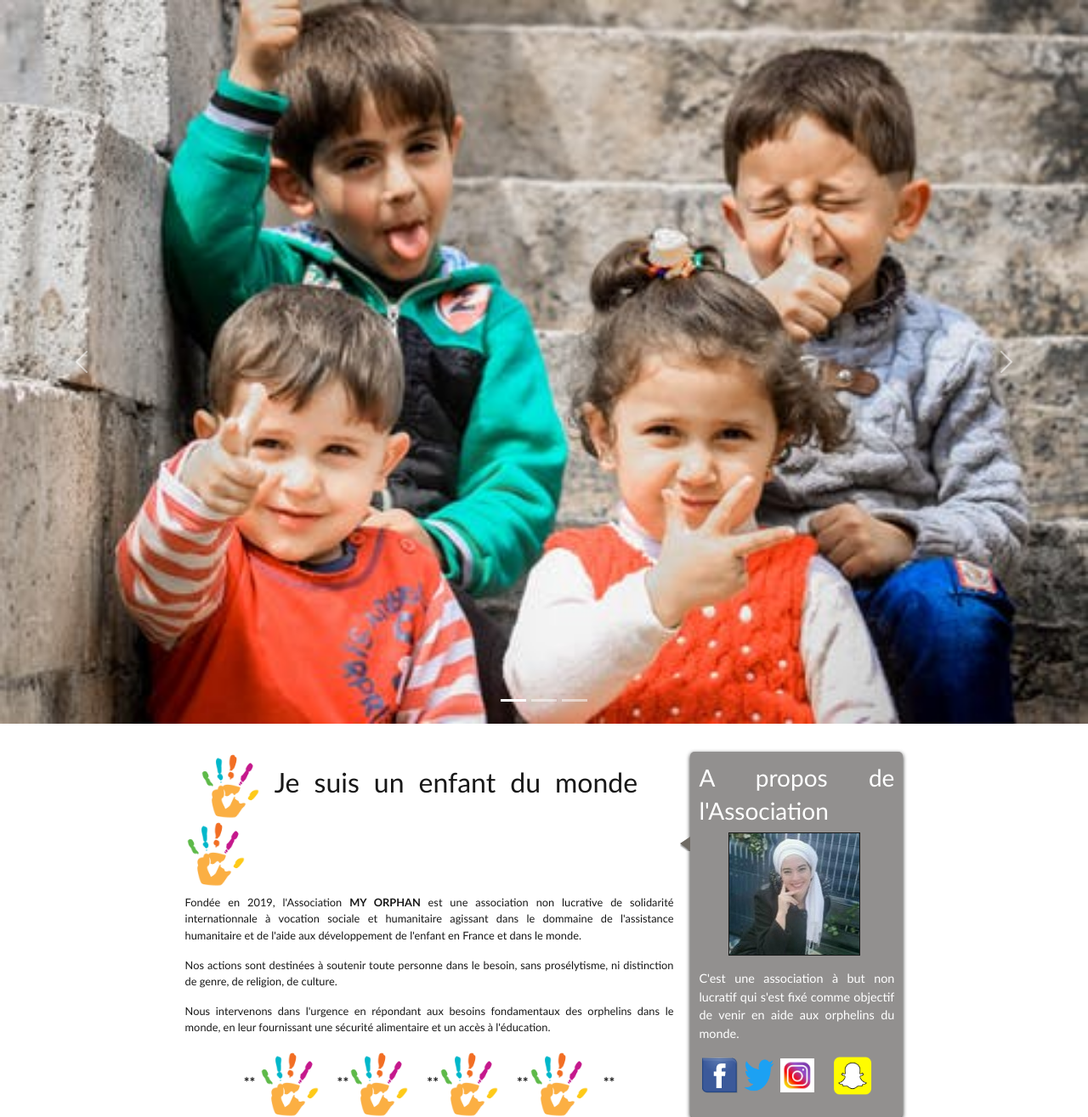
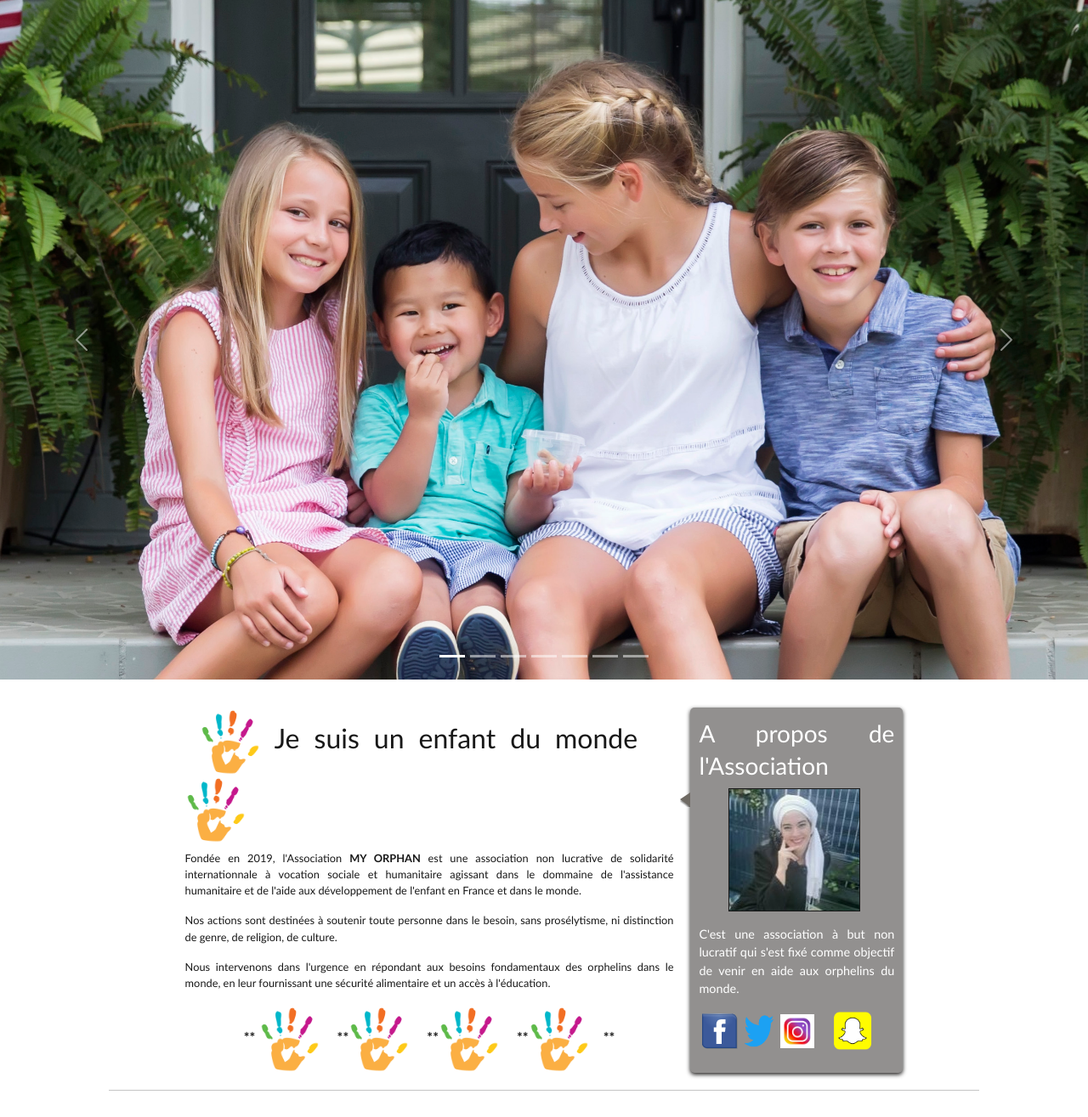
Before and after one commit to Az-rou/MyOrphan, a PHP site: page / in a window 1280 px wide. Shown: the part 80-1395 px from the top of the page at 85% size. Run offline with PHP 8.4, Linux system fonts and the light colour scheme.

Commit message:
Ajout image dans la carousel

```diff
--- a/MyOrphan.css
+++ b/MyOrphan.css
@@ -426,6 +426,10 @@ footer h1
     margin-right: auto;
 }
 
+.orphan-carousel-item{
+    height: 800px;
+}
+
 @media all and (max-device-width: 480px)
 {
     /* Vos règles CSS pour les mobiles ici */
--- a/index.php
+++ b/index.php
@@ -12,22 +12,39 @@
         <?php include('composant/menu.html');?>
     <div>
     <div class="carousel" style="height:350px">
-    <div id="carouselExampleIndicators" class="carousel slide" data-bs-ride="true">
+    <div id="carouselExampleIndicators" class="carousel slide" data-bs-ride="false">
       <div class="carousel-indicators">
         <button type="button" data-bs-target="#carouselExampleIndicators" data-bs-slide-to="0" class="active" aria-current="true" aria-label="Slide 1"></button>
         <button type="button" data-bs-target="#carouselExampleIndicators" data-bs-slide-to="1" aria-label="Slide 2"></button>
         <button type="button" data-bs-target="#carouselExampleIndicators" data-bs-slide-to="2" aria-label="Slide 3"></button>
+          <button type="button" data-bs-target="#carouselExampleIndicators" data-bs-slide-to="3" aria-label="Slide 4"></button>
+          <button type="button" data-bs-target="#carouselExampleIndicators" data-bs-slide-to="4" aria-label="Slide 5"></button>
+          <button type="button" data-bs-target="#carouselExampleIndicators" data-bs-slide-to="5" aria-label="Slide 6"></button>
+          <button type="button" data-bs-target="#carouselExampleIndicators" data-bs-slide-to="6" aria-label="Slide 3"></button>
       </div>
       <div class="carousel-inner">
-        <div class="carousel-item active">
-          <img src="images/enfants1.jpeg" class="d-block w-100 ">
+        <div class="carousel-item active orphan-carousel-item">
+          <img src="images/index_orphan_5.png" class="d-block w-100"/>
         </div>
-        <div class="carousel-item">
-          <img src="images/enfants3.jpeg" class="d-block w-100 h-100">
+        <div class="carousel-item orphan-carousel-item">
+          <img src="images/index_orphan_3.jpg" class="d-block w-100"/>
         </div>
-        <div class="carousel-item">
-          <img src="images/enfants4.jpeg" class="d-block w-100">
+          <div class="carousel-item orphan-carousel-item">
+              <img src="images/index_orphan_5.jpg" class="d-block w-100"/>
+          </div>
+          <div class="carousel-item orphan-carousel-item">
+              <img src="images/index_orphan_6.jpg" class="d-block w-100"/>
+          </div>
+        <div class="carousel-item orphan-carousel-item">
+          <img src="images/enfants4.jpeg" class="d-block w-100"/>
         </div>
+        <div class="carousel-item orphan-carousel-item">
+          <img src="images/enfants3.jpeg" class="d-block w-100"/>
+        </div>
+        <div class="carousel-item orphan-carousel-item">
+          <img src="images/index_orphan_1.webp" class="d-block w-100"/>
+        </div>
+
       </div>
       <button class="carousel-control-prev" type="button" data-bs-target="#carouselExampleIndicators" data-bs-slide="prev">
         <span class="carousel-control-prev-icon" aria-hidden="true"></span>
@@ -106,4 +123,6 @@
             </footer>
         </div>
     </body>
+
+    <?php include("composant/js.html")?>
 </html>
```
Also changed, not shown: images/index_orphan_1.webp (added), images/index_orphan_2.jpg (added), images/index_orphan_3.jpg (added), images/index_orphan_4.jpg (added), images/index_orphan_5.jpg (added), images/index_orphan_5.png (added), images/index_orphan_6.jpg (added), 2 other files.
